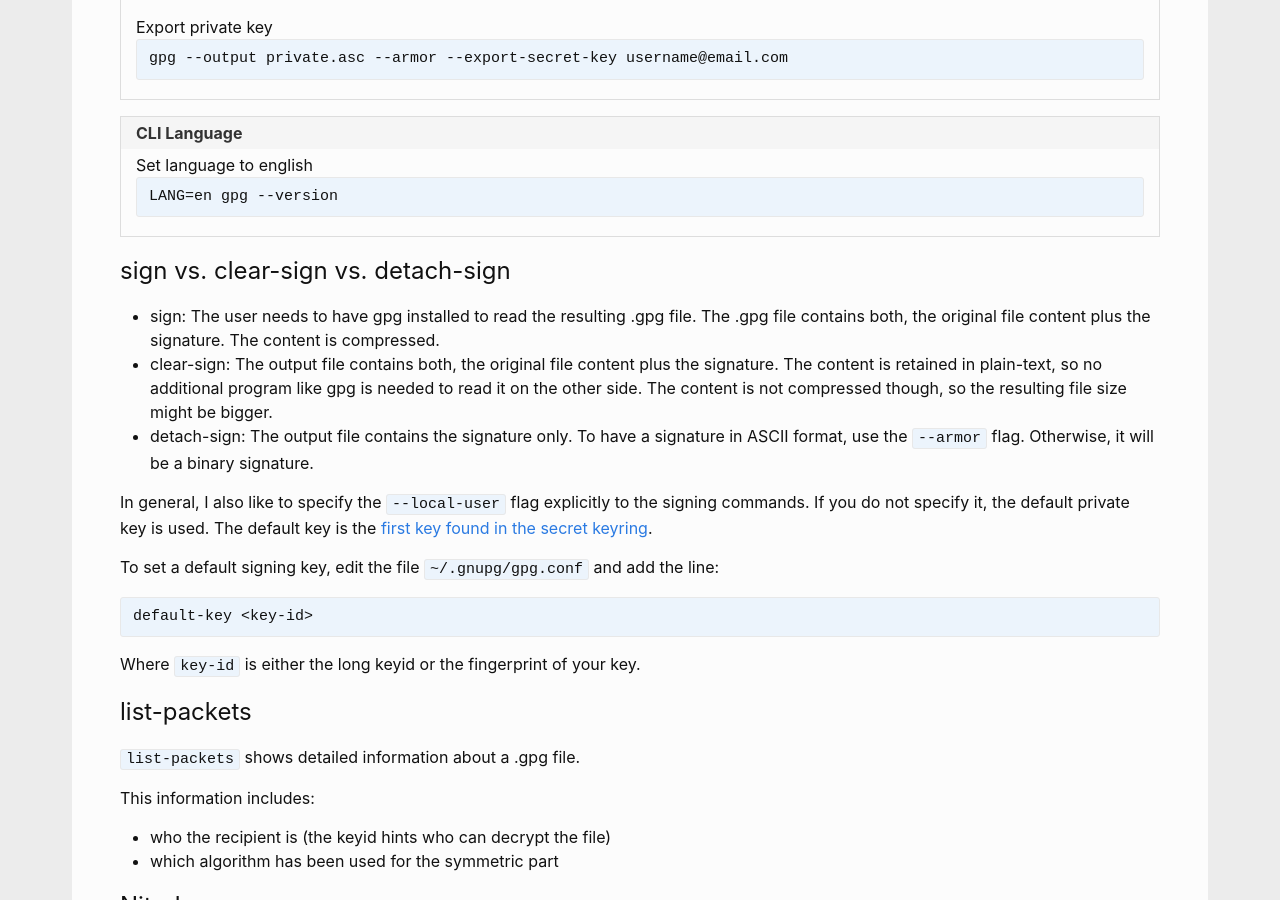
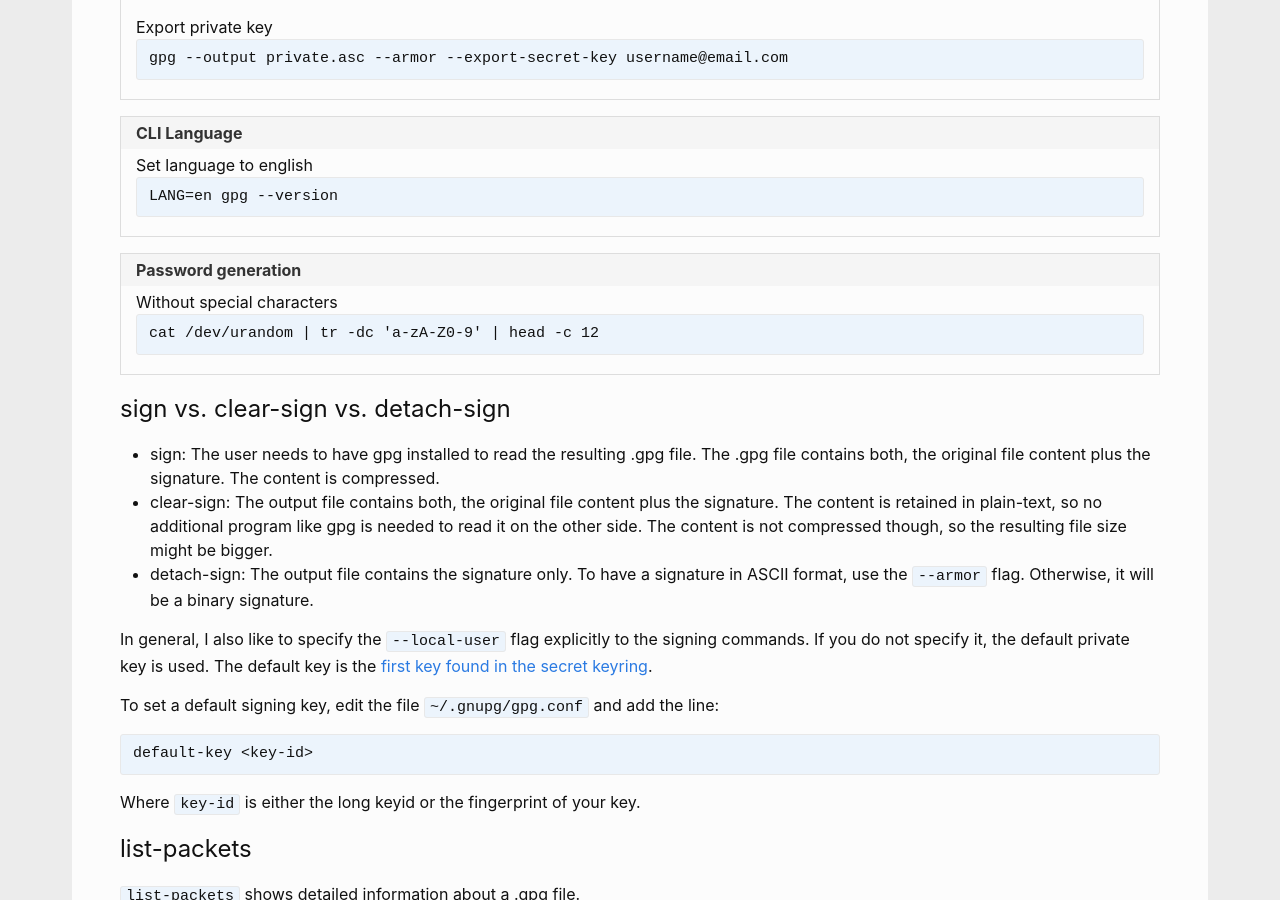
Before and after one commit to andreas-mausch/cheatsheets, a Jekyll site: the page built from _cheatsheets/gpg.md, in a window 1280 px wide and 900 px high, scrolled down 1707 px. Built offline with Jekyll 4.4.1, drawn with Linux system fonts in a browser that asks for light colours.

Commit message:
Generate random password

```diff
--- a/_cheatsheets/gpg.md
+++ b/_cheatsheets/gpg.md
@@ -33,6 +33,9 @@ section:
   - name: CLI Language
     commands:
       Set language to english: LANG=en gpg --version
+  - name: Password generation
+    commands:
+      Without special characters: cat /dev/urandom | tr -dc 'a-zA-Z0-9' | head -c 12
 ---
 
 ## sign vs. clear-sign vs. detach-sign
```
